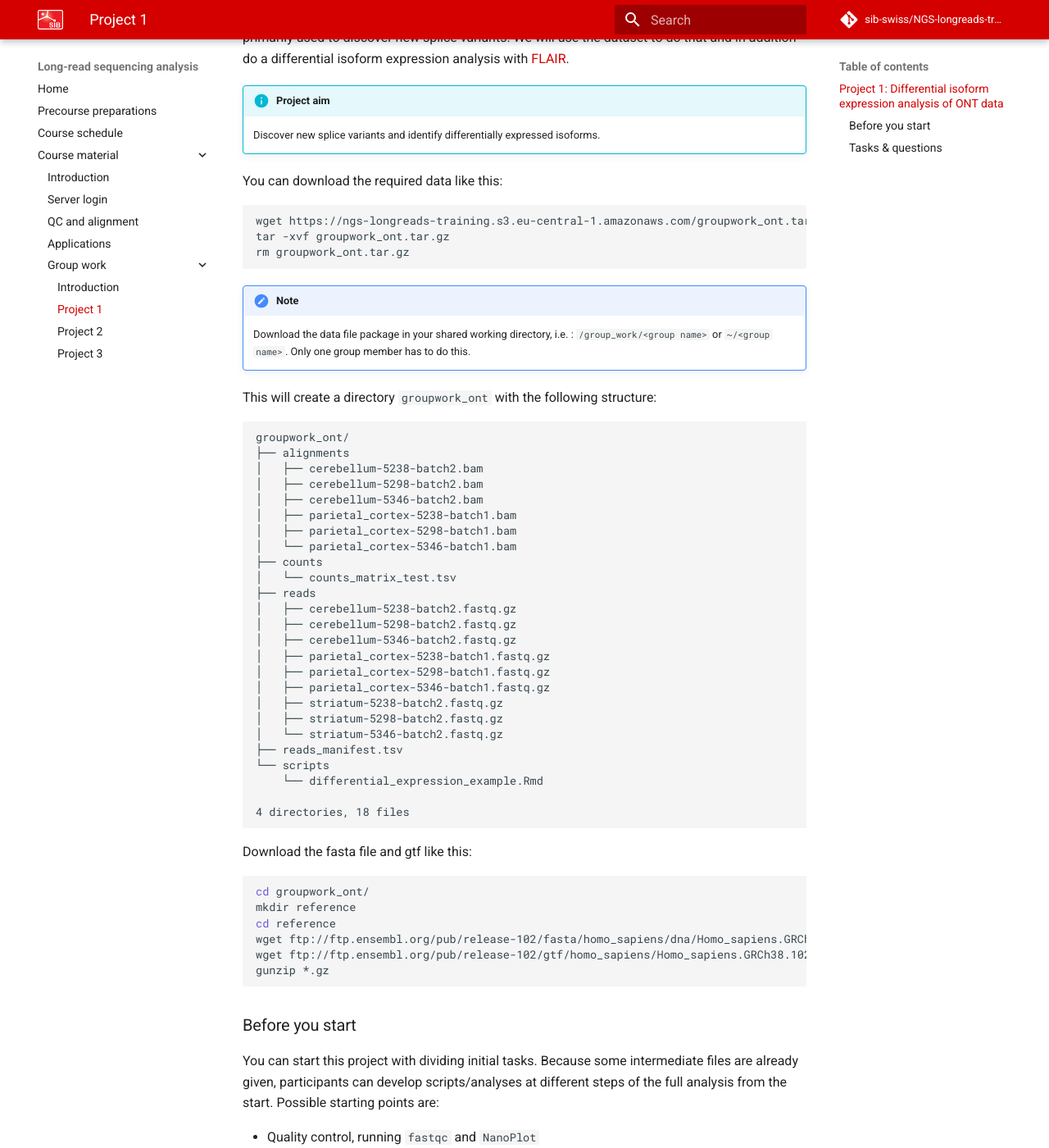
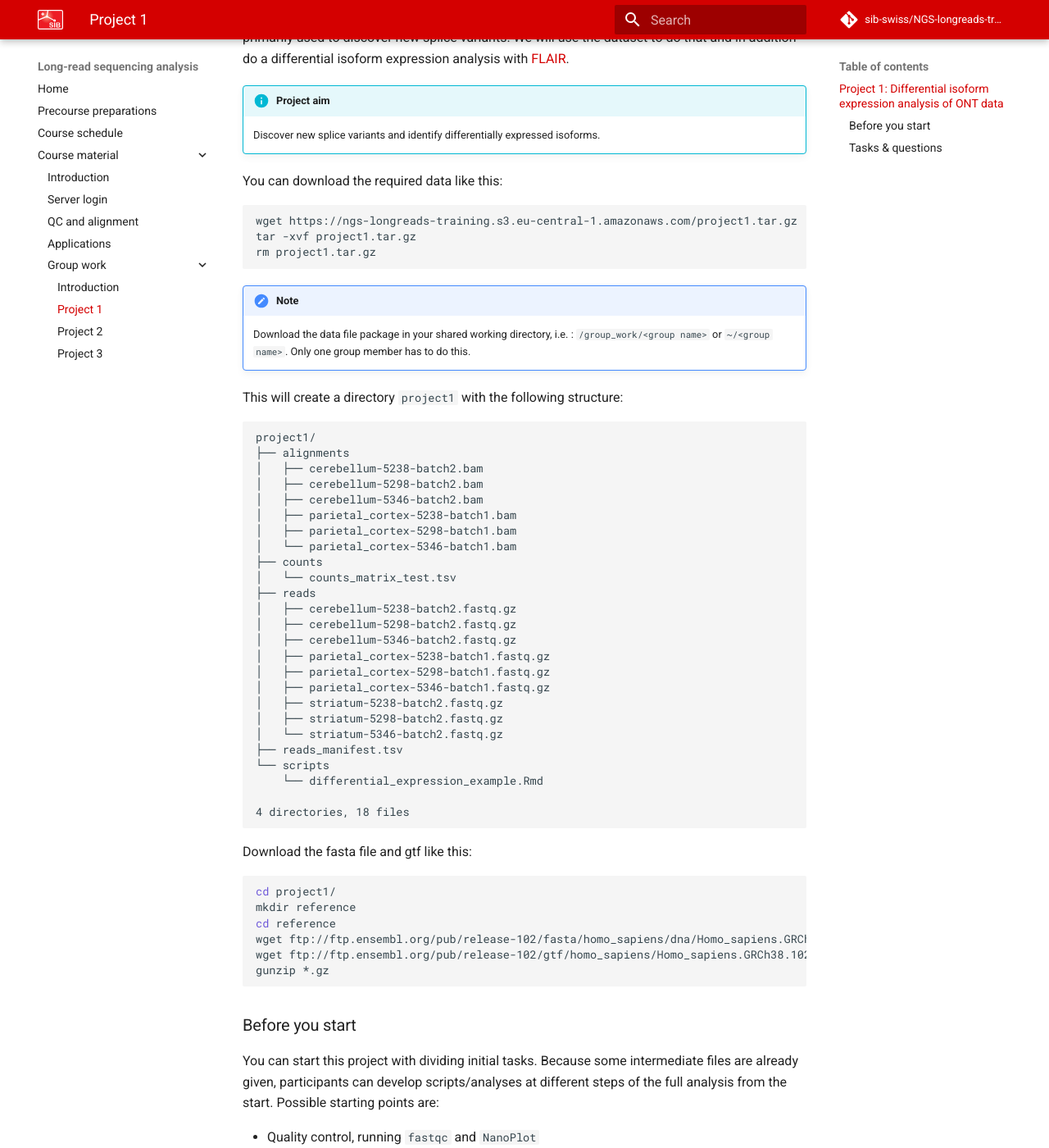
Before and after one commit to sib-swiss/NGS-longreads-training, an MkDocs documentation site: the page built from docs/course_material/group_work/project1.md, in a window 1280 px wide and 1400 px high, scrolled down 418 px. Shown: the whole window at 82% size. Built offline with MkDocs 1.6.1 and Material for MkDocs 9.7.7, drawn with Linux system fonts in a browser that asks for light colours; comment, search, counter and statistics services are not loaded; the version menu is left out.

Commit message:
changes project name

````diff
--- a/docs/course_material/group_work/project1.md
+++ b/docs/course_material/group_work/project1.md
@@ -13,18 +13,18 @@ It is Oxford Nanopore Technology sequencing data of PCR amplicons of the gene CA
 You can download the required data like this:
 
 ```sh
-wget https://ngs-longreads-training.s3.eu-central-1.amazonaws.com/groupwork_ont.tar.gz
-tar -xvf groupwork_ont.tar.gz
-rm groupwork_ont.tar.gz
+wget https://ngs-longreads-training.s3.eu-central-1.amazonaws.com/project1.tar.gz
+tar -xvf project1.tar.gz
+rm project1.tar.gz
 ```
 
 !!! note
     Download the data file package in your shared working directory, i.e. : `/group_work/<group name>` or `~/<group name>`. Only one group member has to do this.
 
-This will create a directory `groupwork_ont` with the following structure:
+This will create a directory `project1` with the following structure:
 
 ```
-groupwork_ont/
+project1/
 ├── alignments
 │   ├── cerebellum-5238-batch2.bam
 │   ├── cerebellum-5298-batch2.bam
@@ -54,7 +54,7 @@ groupwork_ont/
 Download the fasta file and gtf like this:
 
 ```sh
-cd groupwork_ont/
+cd project1/
 mkdir reference
 cd reference
 wget ftp://ftp.ensembl.org/pub/release-102/fasta/homo_sapiens/dna/Homo_sapiens.GRCh38.dna.chromosome.12.fa.gz
````
